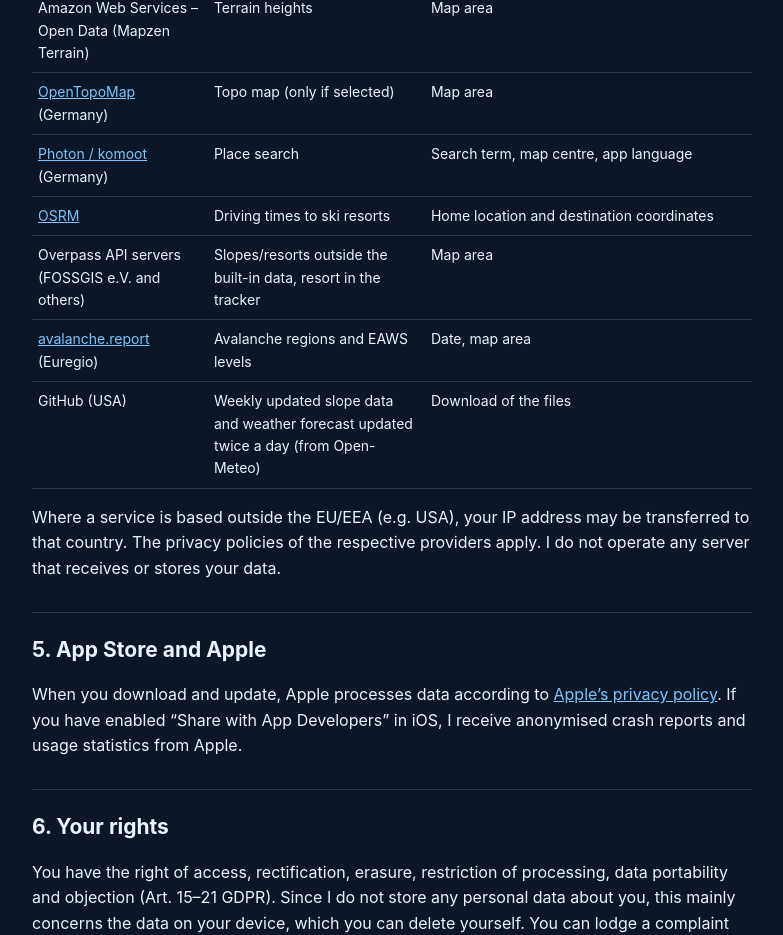
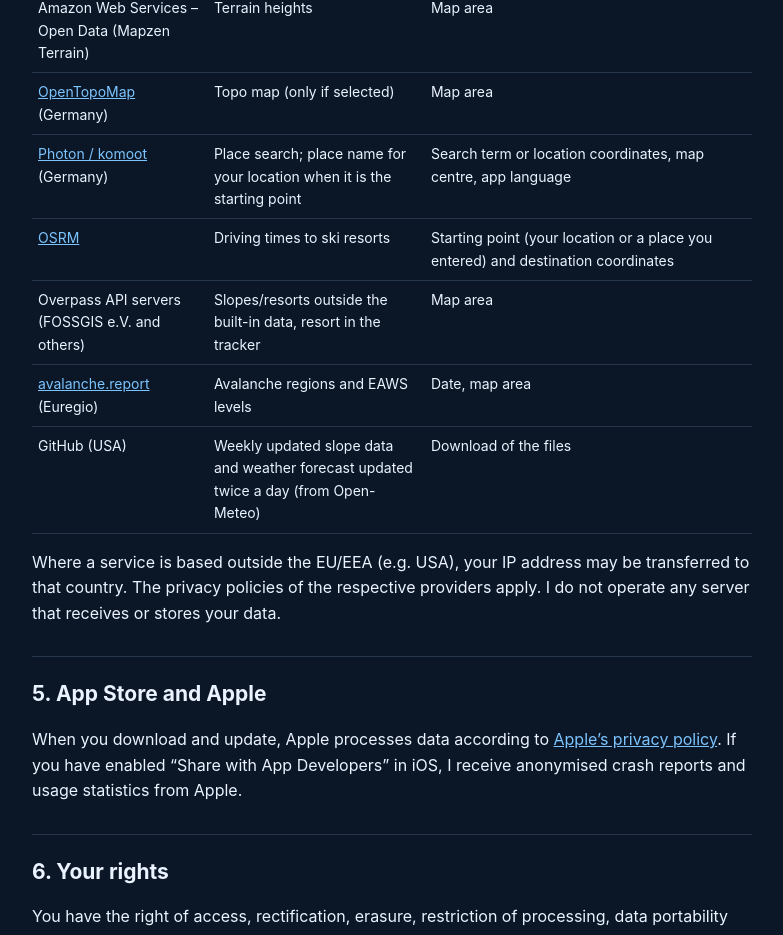
Before and after one commit to lasselemmer2/skiradar, a plain HTML site: page en/privacy.html in a window 1280 px wide. Shown: the part 1631-2566 px from the top of the page, without its empty margins (248-1031 px from the left). Drawn offline with Linux system fonts and the light colour scheme.

Commit message:
Datenschutz: Startort kann der eigene Standort sein (Photon-Ortsname, OSRM)
Co-Authored-By: Claude Opus 5.5 <noreply@anthropic.com>
Claude-Session: https://claude.ai/code/session_01HXNeWFxmXr1ajPUBvTHSCB

```diff
--- a/en/privacy.html
+++ b/en/privacy.html
@@ -28,8 +28,8 @@ li{margin:4px 0}
 <tr><td><a href="https://openfreemap.org">OpenFreeMap</a> (operated by Zsolt Ero)</td><td>Relief map: map data and fonts (only if selected)</td><td>Map area</td></tr>
 <tr><td>Amazon Web Services – Open Data (Mapzen Terrain)</td><td>Terrain heights</td><td>Map area</td></tr>
 <tr><td><a href="https://opentopomap.org/about">OpenTopoMap</a> (Germany)</td><td>Topo map (only if selected)</td><td>Map area</td></tr>
-<tr><td><a href="https://photon.komoot.io">Photon / komoot</a> (Germany)</td><td>Place search</td><td>Search term, map centre, app language</td></tr>
-<tr><td><a href="https://project-osrm.org">OSRM</a></td><td>Driving times to ski resorts</td><td>Home location and destination coordinates</td></tr>
+<tr><td><a href="https://photon.komoot.io">Photon / komoot</a> (Germany)</td><td>Place search; place name for your location when it is the starting point</td><td>Search term or location coordinates, map centre, app language</td></tr>
+<tr><td><a href="https://project-osrm.org">OSRM</a></td><td>Driving times to ski resorts</td><td>Starting point (your location or a place you entered) and destination coordinates</td></tr>
 <tr><td>Overpass API servers (FOSSGIS e.V. and others)</td><td>Slopes/resorts outside the built-in data, resort in the tracker</td><td>Map area</td></tr>
 <tr><td><a href="https://avalanche.report">avalanche.report</a> (Euregio)</td><td>Avalanche regions and EAWS levels</td><td>Date, map area</td></tr>
 <tr><td>GitHub (USA)</td><td>Weekly updated slope data and weather forecast updated twice a day (from Open-Meteo)</td><td>Download of the files</td></tr></table>
```
Also changed, not shown: datenschutz.html (+2 -2 lines).
